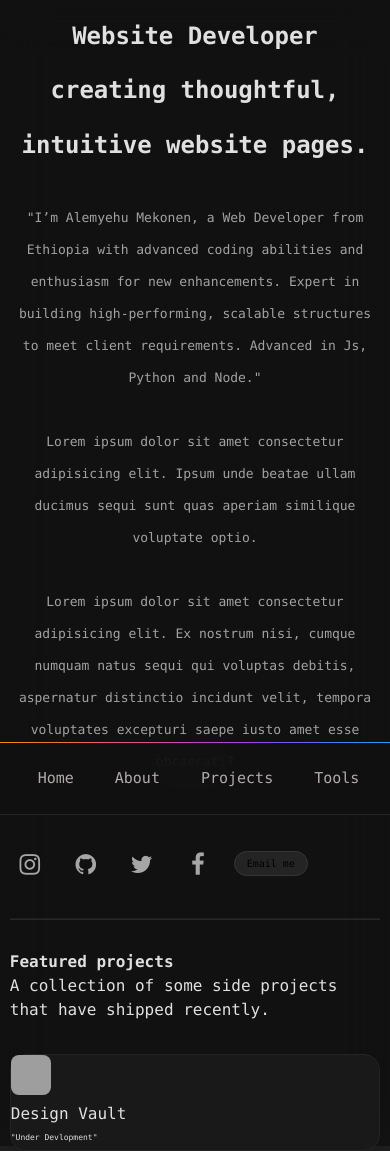
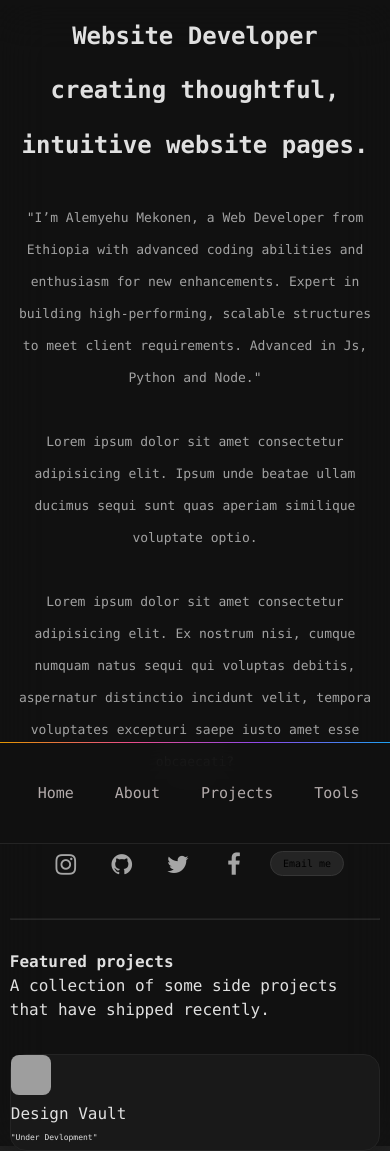
Before and after one commit to afteralexxo/portofolio-using-react, a React (Vite) app: page / in a window 390 px wide. Built offline with nearby package versions, Linux system fonts and the light colour scheme; grey boxes are pictures that could not be loaded.

Commit message:
fix the links

```diff
--- a/src/App.css
+++ b/src/App.css
@@ -27,10 +27,6 @@
   .main-wrapper {
     top: 5px;
     width: 100%;
-  }
-
-  .main-parag {
-
   }
 
   .wrapper-container {
@@ -64,6 +60,8 @@
   }
 
   .link-container {
+    justify-content: center;
+    width: 100%;
     padding-left: 0rem;
   }
 }
--- a/src/componenet/Home/HomeLinks.jsx
+++ b/src/componenet/Home/HomeLinks.jsx
@@ -7,8 +7,8 @@ export default function HomeLinks(){
            <li><a href="https://github.com/afteralexxo/" className="link-item"><i className="fa fa-github"></i></a></li>
            <li><a href="https://twitter.com/creativetwod/" className="link-item"><i className="fa fa-twitter"></i></a></li>
            <li><a href="https://facebook.com/100037514192921/" className="link-item"><i className="fa fa-facebook"></i></a></li>
+            <button className='btn-mail'>Email me</button>
             </ul>
-            <button className='btn-mail'>Email me</button>
         </div>
     )
 }
--- a/src/componenet/Home/TopBar.css
+++ b/src/componenet/Home/TopBar.css
@@ -12,7 +12,7 @@
     position: fixed;
     top: 4px;
     z-index: 900;
-    height: 72px;
+    height: 12%;
     padding-right: 16px;
     padding-left: 16px;
     border-bottom-width: 1px;
```
